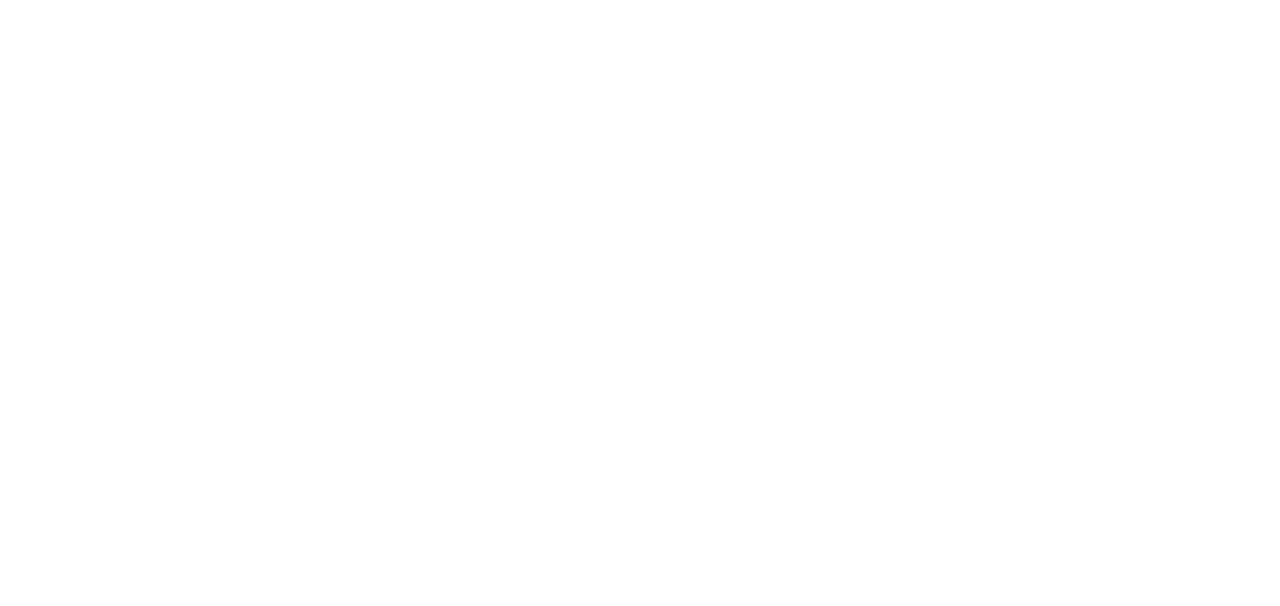
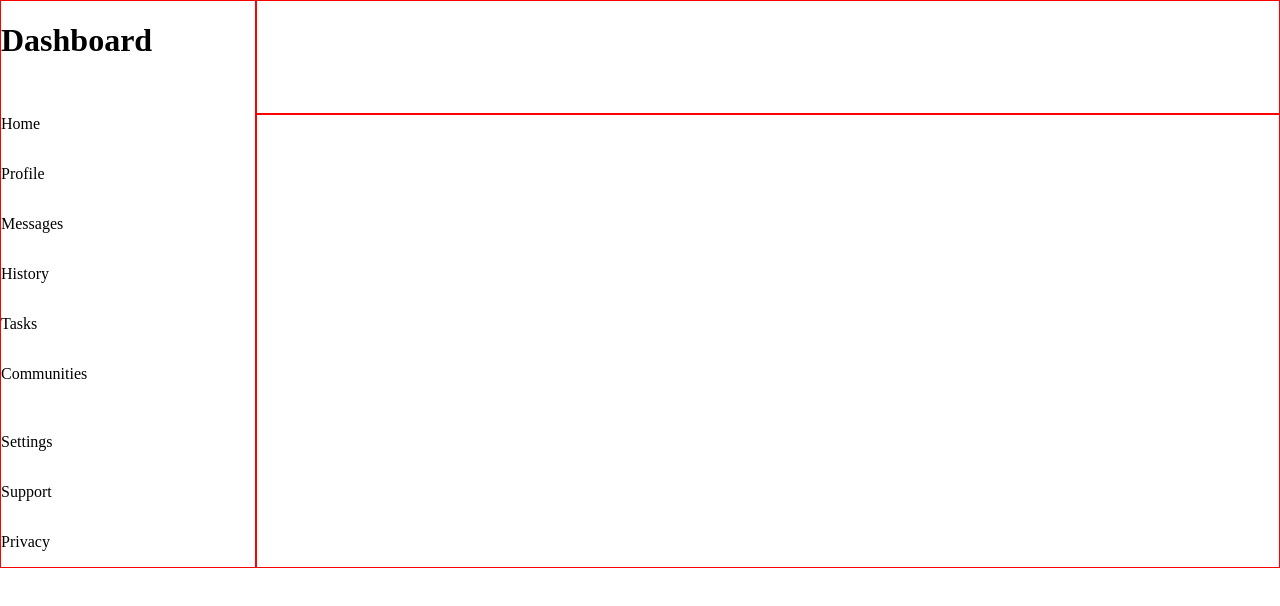
Before and after one commit to hardiing/admin-dashboard, a plain HTML site: page index.html in a window 1280 px wide. Drawn offline with Linux system fonts and the light colour scheme.

Commit message:
Skeleton framework. Started sidebar

```diff
--- a/index.html
+++ b/index.html
@@ -3,9 +3,31 @@
 <head>
     <meta charset="UTF-8">
     <meta name="viewport" content="width=device-width, initial-scale=1.0">
+    <link rel="stylesheet" href="style.css">
     <title>Admin Dashboard</title>
 </head>
 <body>
+    <div class="container">
+        <div class="sidebar">
+            <h1>Dashboard</h1>
+            <br>
+            <p>Home</p>
+            <p>Profile</p>
+            <p>Messages</p>
+            <p>History</p>
+            <p>Tasks</p>
+            <p>Communities</p>
+            <br>
+            <p>Settings</p>
+            <p>Support</p>
+            <p>Privacy</p>
+        </div>
+        <div class="header">
 
+        </div>
+        <div class="content">
+
+        </div>
+    </div>
 </body>
 </html>
--- /dev/null
+++ b/style.css
@@ -0,0 +1,29 @@
+body {
+    margin: 0;
+}
+
+.container {
+    display: grid;
+    grid-template-columns: 1fr 4fr;
+    grid-template-rows: 1fr 4fr;
+}
+
+.sidebar {
+    border: 1px solid red;
+    grid-row: 1 / 3;
+    grid-column: 1 / 2;
+    display: grid;
+    grid-template-columns: 1fr;
+}
+
+.header {
+    border: 1px solid red;
+    grid-row: 1 / 2;
+    grid-column: 2 / 3;
+}
+
+.content {
+    border: 1px solid red;
+    grid-row: 2 / 3;
+    grid-column: 2 / 3;
+}
```
